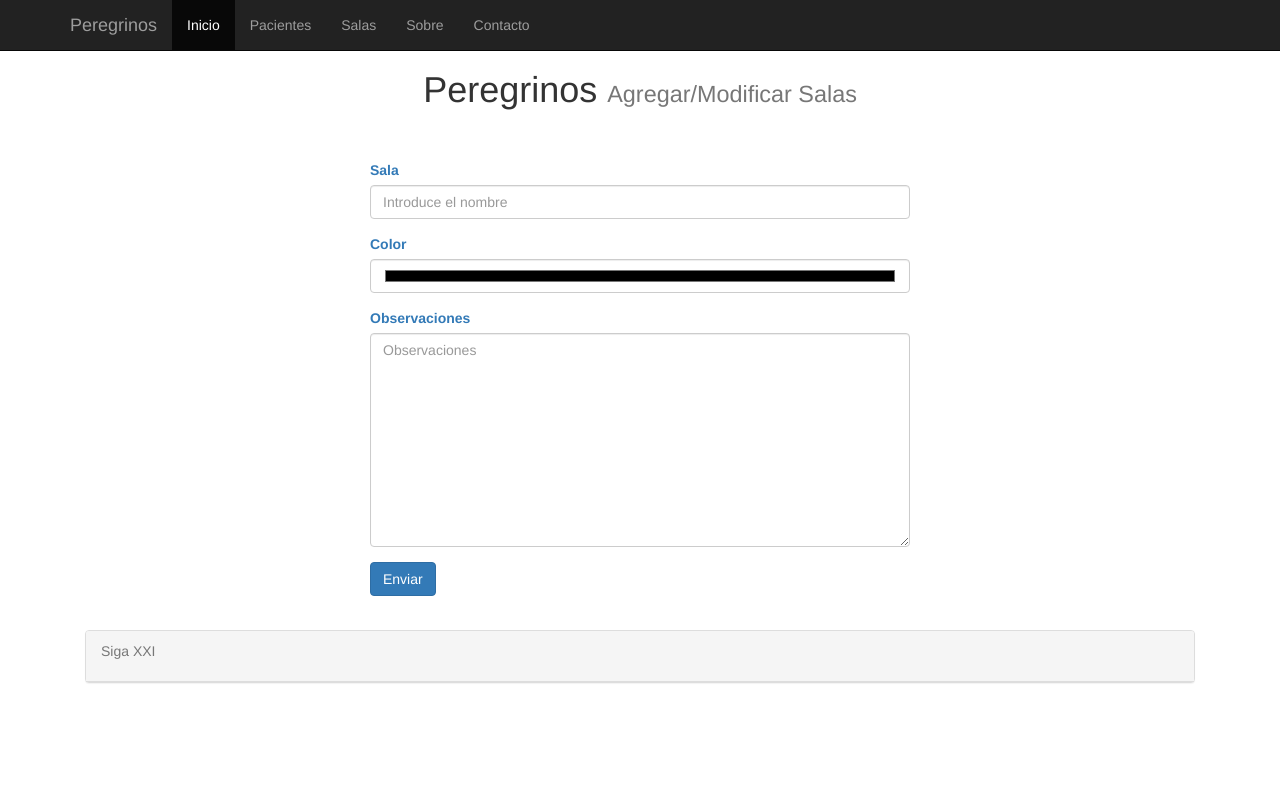
After one commit to Siga21/peregrinos, a Django app: page /sala/agregar/ in a window 1280 px wide. The commit adds this page. Run offline with Django 3.2, Linux system fonts and the light colour scheme; some libraries are stand-ins or nearby versions.

Commit message:
formulario agregar salas

```diff
--- a/peregrinos/clinica/forms.py
+++ b/peregrinos/clinica/forms.py
@@ -5,7 +5,7 @@ from django import forms
 from django.views.generic.edit import CreateView, UpdateView
 from django.shortcuts import render_to_response, get_object_or_404
 
-from clinica.models import clientes, historial
+from clinica.models import clientes, historial, salas
 
 #class clienteForm(ModelForm):
 #	class Meta:
@@ -31,3 +31,7 @@ class AgregarHistorial(CreateView):
     def form_valid(self, form):
         form.instance.cliente = get_object_or_404(clientes, pk=self.kwargs['id'])
         return super(AgregarHistorial, self).form_valid(form)
+
+class CrearSala(CreateView):
+    model = salas
+    fields = ['sala', 'color', 'observaciones',]
--- a/peregrinos/clinica/models.py
+++ b/peregrinos/clinica/models.py
@@ -36,6 +36,9 @@ class salas(models.Model):
     def __unicode__(self):
         return self.sala
 
+    def get_absolute_url(self):
+        return reverse('salas_detalle', kwargs={'pk': self.pk})
+
 class citas(models.Model):
     fecha = models.DateTimeField(default=datetime.now, blank=True)
     cliente = models.ForeignKey(clientes, default=None, null=True, blank=True)
--- a/peregrinos/peregrinos/urls.py
+++ b/peregrinos/peregrinos/urls.py
@@ -2,7 +2,7 @@ from django.conf.urls import patterns, include, url
 from django.contrib import admin
 from django.conf import settings
 from clinica.views import ListaPacientes, DetallePacientes, ListaHistorial, ListaCitas, ListaSalas, DetalleSalas
-from clinica.forms import CrearPaciente, EditarPaciente, EditarHistorial, AgregarHistorial
+from clinica.forms import CrearPaciente, EditarPaciente, EditarHistorial, AgregarHistorial, CrearSala
 
 urlpatterns = patterns('',
 	url(r'^imagenes/(?P<path>.*)$', 'django.views.static.serve', {
@@ -25,6 +25,7 @@ urlpatterns = patterns('',
 	url(r'^calendario/', 'clinica.views.calendario', name = 'calendario'),
 	url(r'^salas/',ListaSalas.as_view(), name = 'ListaSalas'),
 	url(r'^salas_detalle/(?P<pk>[0-9]+)/$', DetalleSalas.as_view(), name = 'salas_detalle'),
+	url(r'^sala/agregar/$', CrearSala.as_view(), name='agregarsala'),
 )
 
 if settings.DEBUG:
--- a/peregrinos/templates/clinica/salas_detail.html
+++ b/peregrinos/templates/clinica/salas_detail.html
@@ -10,7 +10,7 @@ Detalle de la sala
 {% block content %}
 <row>
 	<div class="col-md-3">
-		<a href="/salas/agregar" class="btn btn-primary btn-lg btn-block">Nueva</a>
+		<a href="/sala/agregar" class="btn btn-primary btn-lg btn-block">Nueva</a>
 		<a href="/salas/modificar" class="btn btn-warning btn-lg btn-block">Modificar</a>
 		<a href="/salas/borrar" class="btn btn-danger btn-lg btn-block">Borrar</a>
 	</div>
--- /dev/null
+++ b/peregrinos/templates/clinica/salas_form.html
@@ -0,0 +1,46 @@
+<html>
+{% extends "base.html" %}
+{%   load   staticfiles   %}
+
+{% block elcss %}
+<!--<link   rel="stylesheet"   type="text/css"   href="{%   static  'clinica/css/clientes_form.css'   %}"   />-->
+{% endblock %}
+
+<body>
+{% block titulo %}
+Agregar/Modificar Salas
+{% endblock %}
+{% block content %}
+<row>
+  <div class="col-md-6 col-md-offset-3">
+    {% if form.errors %}
+      <p style="color: red;">
+        Por favor corrige lo siguiente:
+      </p>
+    {% endif %}
+    <br /><br />
+    <form action="" role="form" method="post">{% csrf_token %}
+      <div class="form-group">
+        {{ form.sala.errors }}
+        <label for="id_sala" class="text-primary" >Sala</label>
+        <input type="text" class="form-control" placeholder="Introduce el nombre" id={{ form.sala }}
+      </div>
+      <div class="form-group">
+        {{ form.color.errors }}
+        <label for="id_color" class="text-primary">Color</label>
+        <input type="color" class="form-control" placeholder="Escoge el color" id={{ form.color }}
+      </div>
+      <div class="form-group">
+        {{ form.observaciones.errors }}
+        <label for="id_observaciones" class="text-primary">Observaciones</label>
+        <textarea class="form-control" placeholder="Observaciones" id={{ form.observaciones }}
+      </div>
+      <button type="submit" class="btn btn-primary">Enviar</button>
+    </form>
+    <br /<br />
+  </div>
+</row>
+{% endblock %}
+</body>
+
+</html>
--- a/peregrinos/templates/clinica/salas_list.html
+++ b/peregrinos/templates/clinica/salas_list.html
@@ -10,7 +10,7 @@ Lista de salas
 {% block content %}
 <row>
 	<div class="col-md-3">
-		<a href="/salas/agregar" class="btn btn-primary btn-lg btn-block">Nueva</a>
+		<a href="/sala/agregar" class="btn btn-primary btn-lg btn-block">Nueva</a>
 	</div>
 	<div class="col-md-6" >
 		<div class="panel panel-default">
```
Also changed, not shown: peregrinos/clinica/views.py (+1 -32 lines), peregrinos/db.sqlite3.
